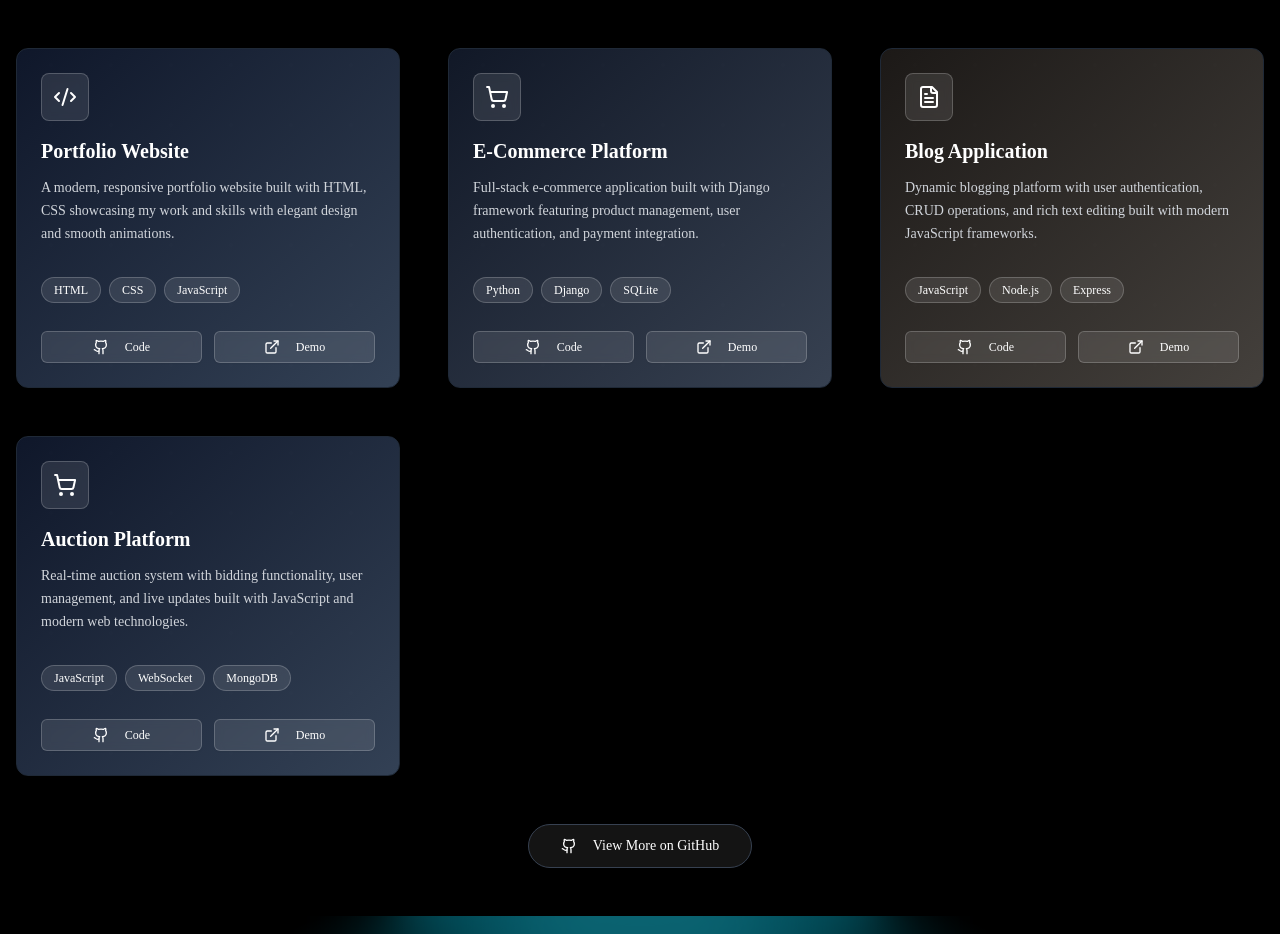
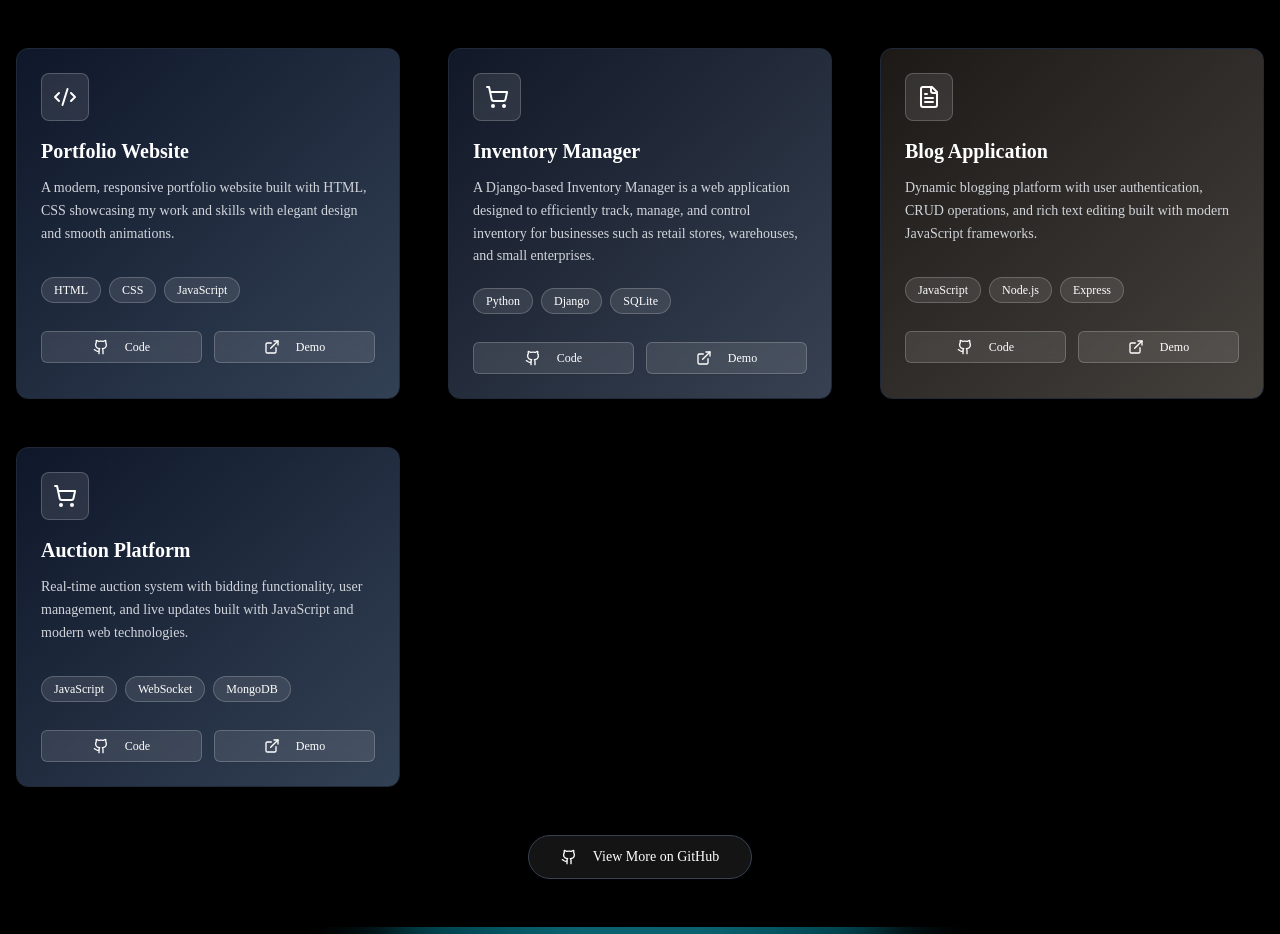
Before and after one commit to Yashkhope01/Portfolio, a React (Vite) app: page / in a window 1280 px wide. Shown: the part 2640-3574 px from the top of the page. Built offline with nearby package versions, Linux system fonts and the light colour scheme; a web font is replaced by a local one.

Commit message:
Update project details in Projects component

```diff
--- a/src/components/Projects.jsx
+++ b/src/components/Projects.jsx
@@ -18,11 +18,11 @@ export default function Projects() {
       color: 'from-slate-900 to-slate-700'
     },
     {
-      title: 'E-Commerce Platform',
-      description: 'Full-stack e-commerce application built with Django framework featuring product management, user authentication, and payment integration.',
+      title: 'Inventory Manager',
+      description: 'A Django-based Inventory Manager is a web application designed to efficiently track, manage, and control inventory for businesses such as retail stores, warehouses, and small enterprises.',
       tech: ['Python', 'Django', 'SQLite'],
       github: 'https://github.com/Yashkhope01/Django',
-      demo: '#',
+      demo: 'https://yashkhope.pythonanywhere.com/',
       icon: ShoppingCart,
       color: 'from-gray-900 to-gray-700'
     },
@@ -31,7 +31,7 @@ export default function Projects() {
       description: 'Dynamic blogging platform with user authentication, CRUD operations, and rich text editing built with modern JavaScript frameworks.',
       tech: ['JavaScript', 'Node.js', 'Express'],
       github: 'https://github.com/Yashkhope01/Blog',
-      demo: '#',
+      demo: 'https://blog-frontend-s756.onrender.com/',
       icon: FileText,
       color: 'from-stone-900 to-stone-700'
     },
```
